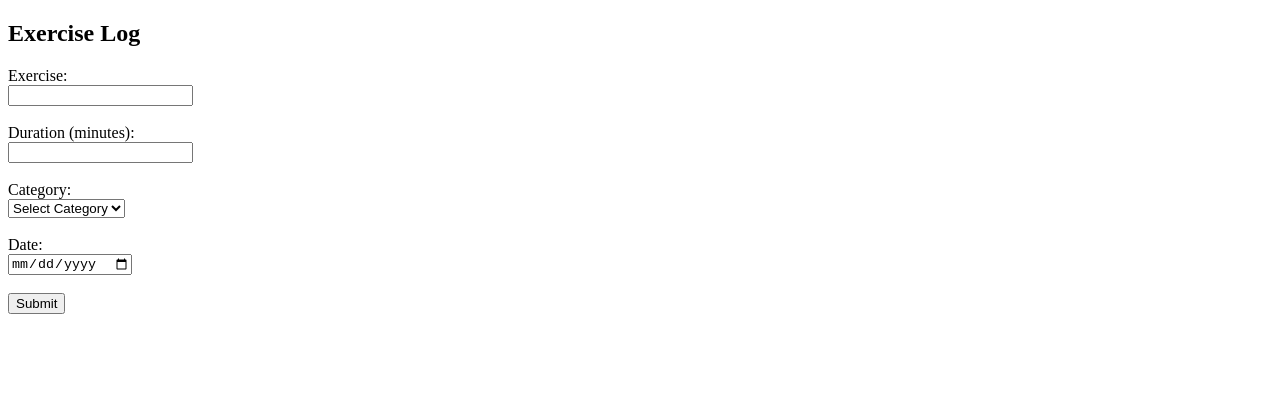
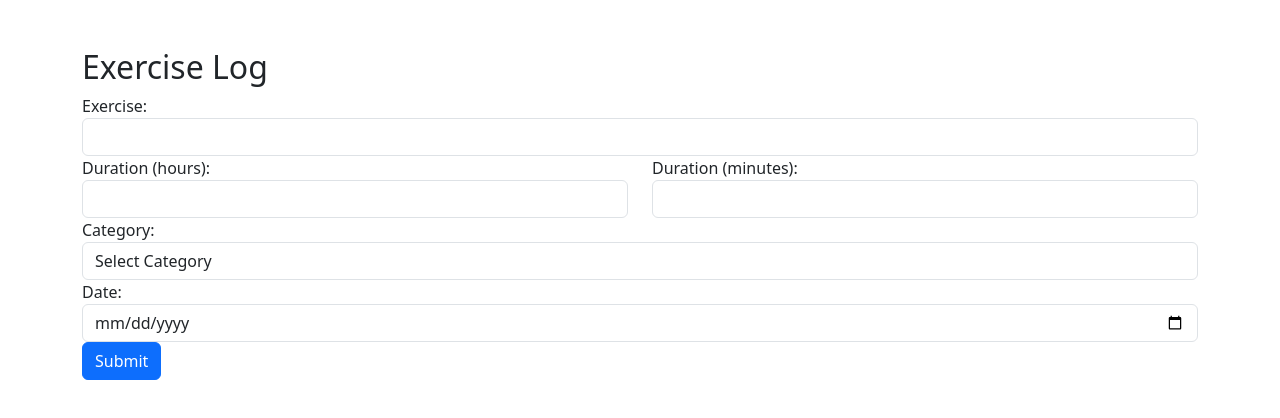
Before and after one commit to afrank84/workout-app-electron, a website: page index.html in a window 1280 px wide. Drawn offline with nearby package versions, Linux system fonts and the light colour scheme.

Commit message:
index.html - Updated duration and added bs5

```diff
--- a/index.html
+++ b/index.html
@@ -4,33 +4,52 @@
 <meta charset="UTF-8">
 <meta name="viewport" content="width=device-width, initial-scale=1.0">
 <title>Exercise Log</title>
+<!-- Link to Bootstrap CSS -->
+<link href="./node_modules/bootstrap/dist/css/bootstrap.min.css" rel="stylesheet">
 </head>
 <body>
 
-<h2>Exercise Log</h2>
+<div class="container">
+  <h2 class="mt-5">Exercise Log</h2>
 
-<form action="#" method="POST">
-  <label for="exercise">Exercise:</label><br>
-  <input type="text" id="exercise" name="exercise" required><br><br>
+  <form>
+    <div class="form-group">
+      <label for="exercise">Exercise:</label>
+      <input type="text" class="form-control" id="exercise" name="exercise" required>
+    </div>
 
-  <label for="duration">Duration (minutes):</label><br>
-  <input type="number" id="duration" name="duration" required><br><br>
+    <div class="form-group">
+        <div class="row">
+          <div class="col-md-6">
+            <label for="duration_hours">Duration (hours):</label>
+            <input type="number" class="form-control" id="duration_hours" name="duration_hours" min="0" required>
+          </div>
+          <div class="col-md-6">
+            <label for="duration_minutes">Duration (minutes):</label>
+            <input type="number" class="form-control" id="duration_minutes" name="duration_minutes" min="0" max="59" required>
+          </div>
+        </div>
+      </div>
 
-  <label for="category">Category:</label><br>
-    <select id="category" name="category" required>
+    <div class="form-group">
+      <label for="category">Category:</label>
+      <select class="form-control" id="category" name="category" required>
         <option value="">Select Category</option>
         <option value="body_weight">Body Weight</option>
         <option value="dumbbells">Dumbbells</option>
         <option value="stretching">Stretching</option>
         <option value="other">Other</option>
-    </select><br><br>
+      </select>
+    </div>
 
+    <div class="form-group">
+      <label for="date">Date:</label>
+      <input type="date" class="form-control" id="date" name="date" required>
+    </div>
 
-  <label for="date">Date:</label><br>
-  <input type="date" id="date" name="date" required><br><br>
-
-  <input type="submit" value="Submit">
-</form>
+    <button type="submit" class="btn btn-primary">Submit</button>
+  </form>
+</div>
 
 </body>
 </html>
```
